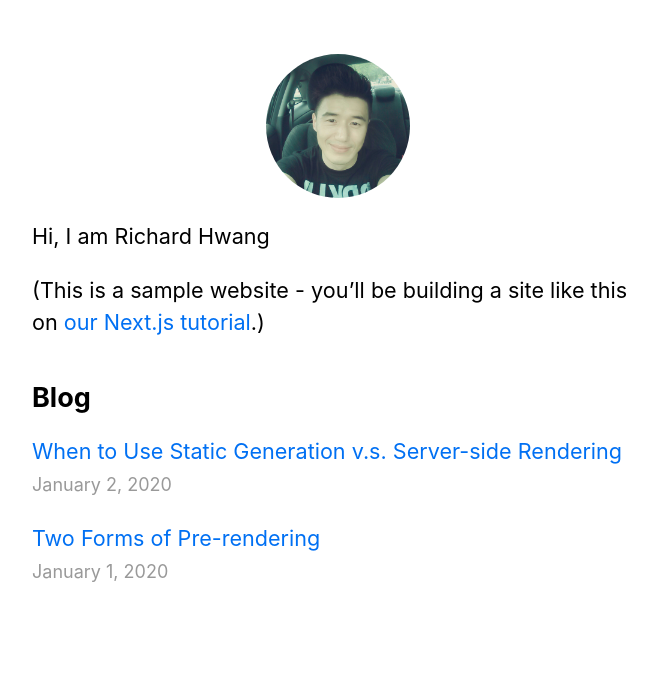
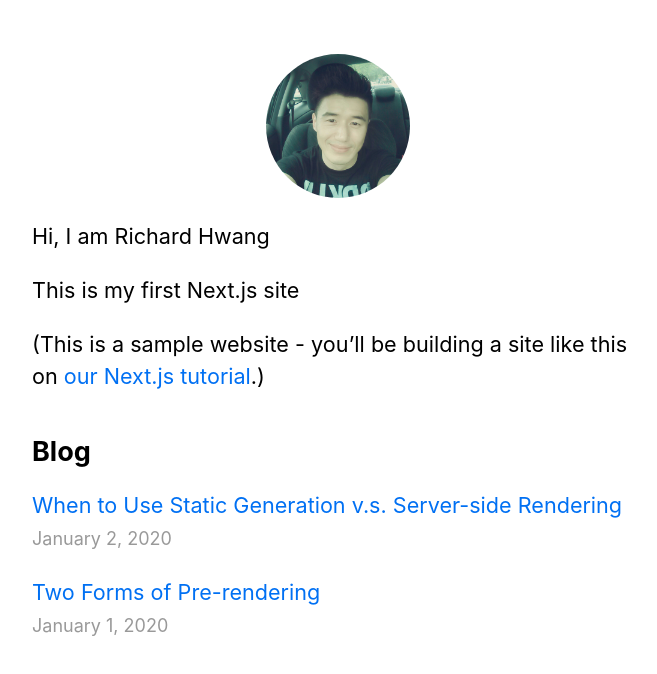
Before and after one commit to hackcom/nextjs-blog, a Next.js app: page / in a window 1280 px wide. Shown: the top 674 px of the page, without its empty margins (302-959 px from the left). Built offline with nearby package versions, Linux system fonts and the light colour scheme.

Commit message:
update for preview test

```diff
--- a/pages/index.js
+++ b/pages/index.js
@@ -13,6 +13,7 @@ export default function Home({allPostsData}) {
       </Head>
       <section className={utilStyles.headingMd}>
         <p>Hi, I am Richard Hwang</p>
+        <p>This is my first Next.js site</p>
         <p>
           (This is a sample website - you’ll be building a site like this on{' '}
           <a href="https://nextjs.org/learn">our Next.js tutorial</a>.)
```
